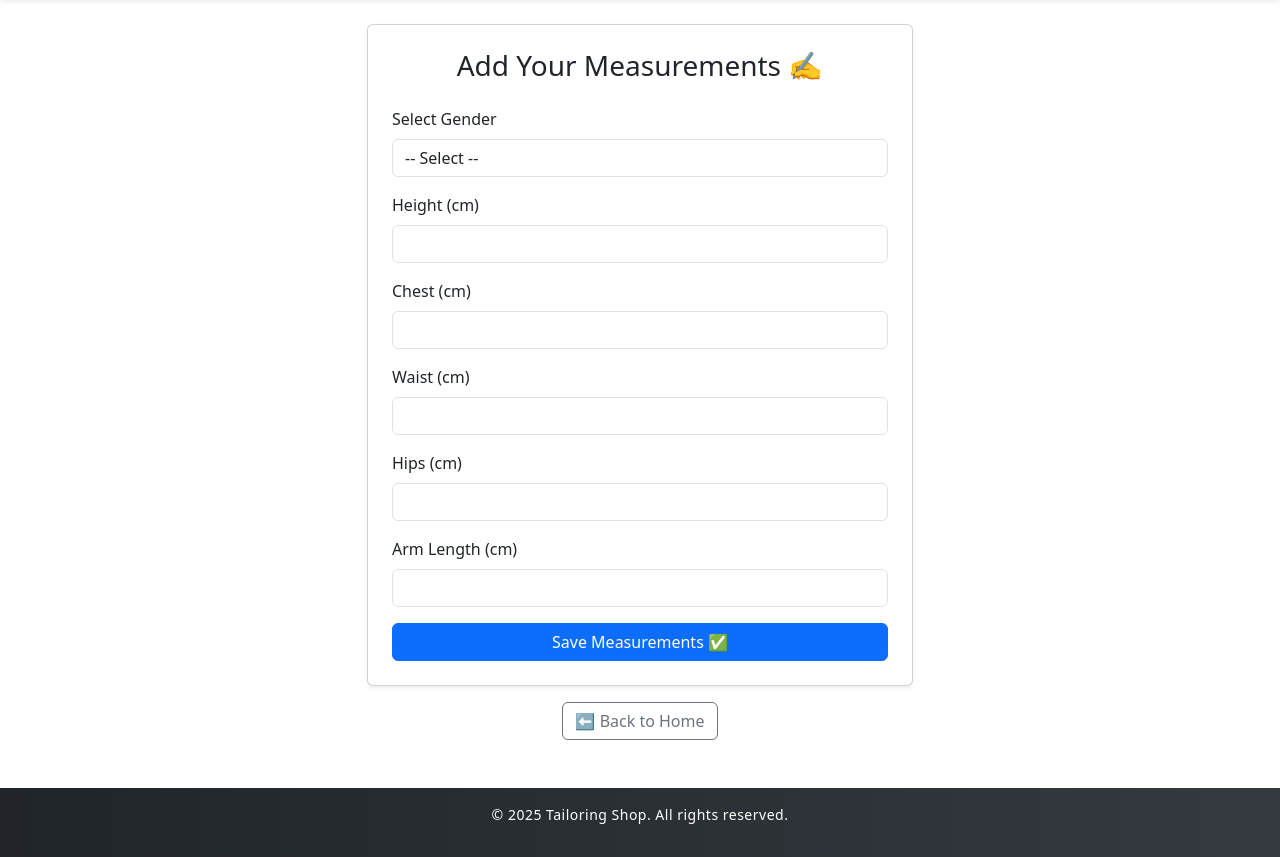
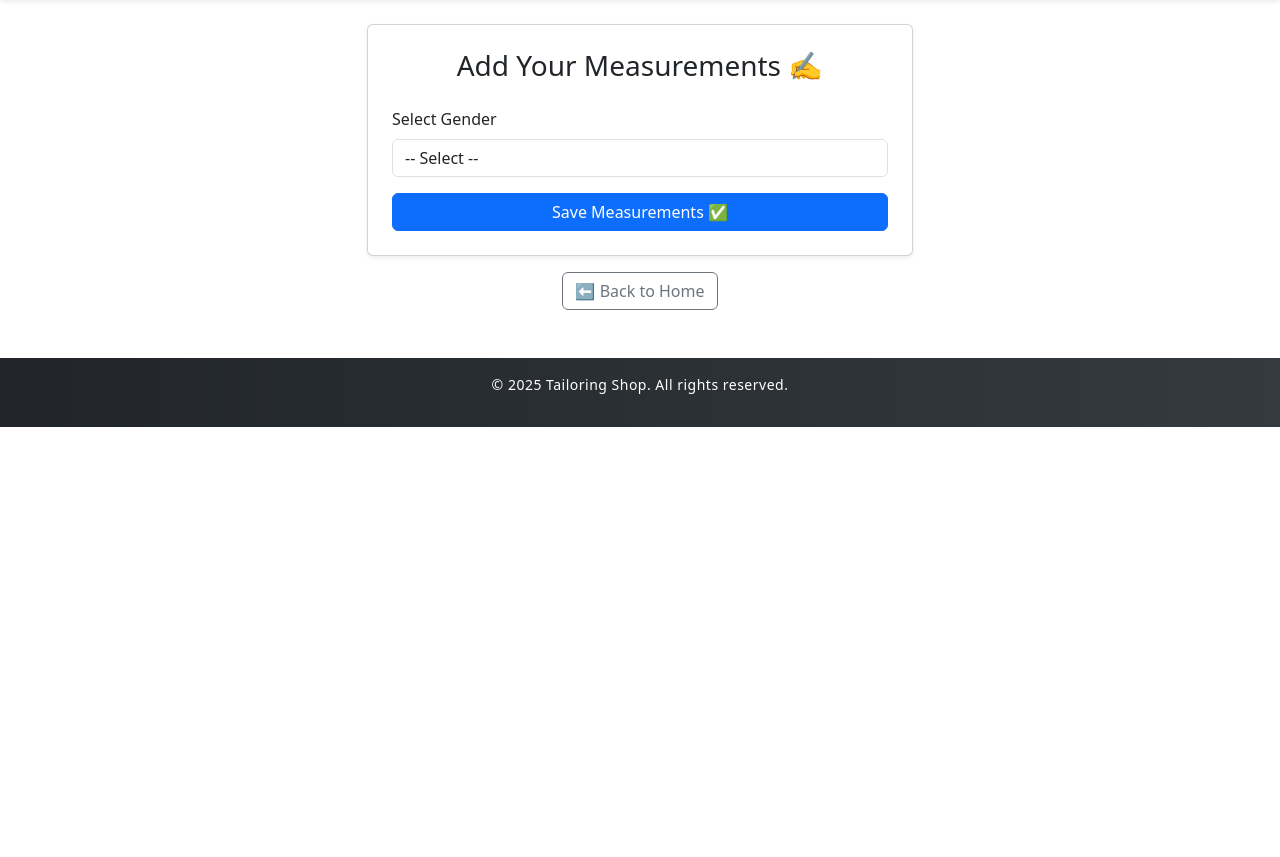
Before and after one commit to Hidar022/Tailoring_website, a Django app: page /add-measurements/ in a window 1280 px wide. Shown: the part 56-913 px from the top of the page. After the commit the page ends 483 px from the top, so only its background shows below. Run offline with Django 5.2, Linux system fonts and the light colour scheme; a user stored in the database is signed in; data comes from the database, SQL or seed files in the repository.

Commit message:
Fix measurement form: separate men and women fields

```diff
--- a/main_app/templates/add_measurements.html
+++ b/main_app/templates/add_measurements.html
@@ -20,26 +20,55 @@
                     </select>
                 </div>
 
-                <!-- Common Fields -->
-                <div class="mb-3">
+                <!-- Women Only Fields -->
+                <div class="mb-3 d-none" id="bust-field">
+                    <label for="bust" class="form-label">Bust (cm)</label>
+                    <input type="number" step="0.1" class="form-control" id="bust" name="bust">
+                </div>
+                <div class="mb-3 d-none" id="height-field">
                     <label for="height" class="form-label">Height (cm)</label>
-                    <input type="number" step="0.1" class="form-control" id="height" name="height" required>
+                    <input type="number" step="0.1" class="form-control" id="height" name="height">
                 </div>
-                <div class="mb-3">
+                <div class="mb-3 d-none" id="chest-field">
                     <label for="chest" class="form-label">Chest (cm)</label>
-                    <input type="number" step="0.1" class="form-control" id="chest" name="chest" required>
+                    <input type="number" step="0.1" class="form-control" id="chest" name="chest">
                 </div>
-                <div class="mb-3">
+                <div class="mb-3 d-none" id="waist-field">
                     <label for="waist" class="form-label">Waist (cm)</label>
-                    <input type="number" step="0.1" class="form-control" id="waist" name="waist" required>
+                    <input type="number" step="0.1" class="form-control" id="waist" name="waist">
                 </div>
-                <div class="mb-3">
+                <div class="mb-3 d-none" id="hips-field">
                     <label for="hips" class="form-label">Hips (cm)</label>
-                    <input type="number" step="0.1" class="form-control" id="hips" name="hips" required>
+                    <input type="number" step="0.1" class="form-control" id="hips" name="hips">
                 </div>
-                <div class="mb-3">
+                <div class="mb-3 d-none" id="arm-length-field">
                     <label for="arm_length" class="form-label">Arm Length (cm)</label>
-                    <input type="number" step="0.1" class="form-control" id="arm_length" name="arm_length" required>
+                    <input type="number" step="0.1" class="form-control" id="arm_length" name="arm_length">
+                </div>
+                <!-- Men Only Fields -->
+                <div class="mb-3 d-none" id="shoulder-field">
+                    <label for="shoulder" class="form-label">Shoulder (cm)</label>
+                    <input type="number" step="0.1" class="form-control" id="shoulder" name="shoulder">
+                </div>
+                <div class="mb-3 d-none" id="hand-field">
+                    <label for="hand" class="form-label">Hand Length (cm)</label>
+                    <input type="number" step="0.1" class="form-control" id="hand" name="hand">
+                </div>
+                <div class="mb-3 d-none" id="shirt-length-field">
+                    <label for="shirt_length" class="form-label">Shirt Length (cm)</label>
+                    <input type="number" step="0.1" class="form-control" id="shirt_length" name="shirt_length">
+                </div>
+                <div class="mb-3 d-none" id="trouser-length-field">
+                    <label for="trouser_length" class="form-label">Trouser Length (cm)</label>
+                    <input type="number" step="0.1" class="form-control" id="trouser_length" name="trouser_length">
+                </div>
+                <div class="mb-3 d-none" id="neck-size-field">
+                    <label for="neck_size" class="form-label">Neck Size (cm)</label>
+                    <input type="number" step="0.1" class="form-control" id="neck_size" name="neck_size">
+                </div>
+                <div class="mb-3 d-none" id="shirt-size-field">
+                    <label for="shirt_size" class="form-label">Shirt Size</label>
+                    <input type="text" class="form-control" id="shirt_size" name="shirt_size">
                 </div>
 
                 <!-- Women Only -->
@@ -92,10 +121,22 @@
     const trouserLengthField = document.getElementById("trouser-length-field");
     const neckSizeField = document.getElementById("neck-size-field");
     const shirtSizeField = document.getElementById("shirt-size-field");
+    const heightField = document.getElementById("height-field");
+    const chestField = document.getElementById("chest-field");
+    const waistField = document.getElementById("waist-field");
+    const hipsField = document.getElementById("hips-field");
+    const armLengthField = document.getElementById("arm-length-field");
 
     genderSelect.addEventListener("change", function () {
         if (this.value === "female") {
+            // Show only women fields
             bustField.classList.remove("d-none");
+            heightField.classList.remove("d-none");
+            chestField.classList.remove("d-none");
+            waistField.classList.remove("d-none");
+            hipsField.classList.remove("d-none");
+            armLengthField.classList.remove("d-none");
+            // Hide men fields
             shoulderField.classList.add("d-none");
             handField.classList.add("d-none");
             shirtLengthField.classList.add("d-none");
@@ -103,14 +144,22 @@
             neckSizeField.classList.add("d-none");
             shirtSizeField.classList.add("d-none");
         } else if (this.value === "male") {
-            bustField.classList.add("d-none");
+            // Show only men fields
             shoulderField.classList.remove("d-none");
             handField.classList.remove("d-none");
             shirtLengthField.classList.remove("d-none");
             trouserLengthField.classList.remove("d-none");
             neckSizeField.classList.remove("d-none");
             shirtSizeField.classList.remove("d-none");
+            // Hide women fields
+            bustField.classList.add("d-none");
+            heightField.classList.add("d-none");
+            chestField.classList.add("d-none");
+            waistField.classList.add("d-none");
+            hipsField.classList.add("d-none");
+            armLengthField.classList.add("d-none");
         } else {
+            // Hide all fields
             bustField.classList.add("d-none");
             shoulderField.classList.add("d-none");
             handField.classList.add("d-none");
@@ -118,6 +167,11 @@
             trouserLengthField.classList.add("d-none");
             neckSizeField.classList.add("d-none");
             shirtSizeField.classList.add("d-none");
+            heightField.classList.add("d-none");
+            chestField.classList.add("d-none");
+            waistField.classList.add("d-none");
+            hipsField.classList.add("d-none");
+            armLengthField.classList.add("d-none");
         }
     });
 </script>
```
